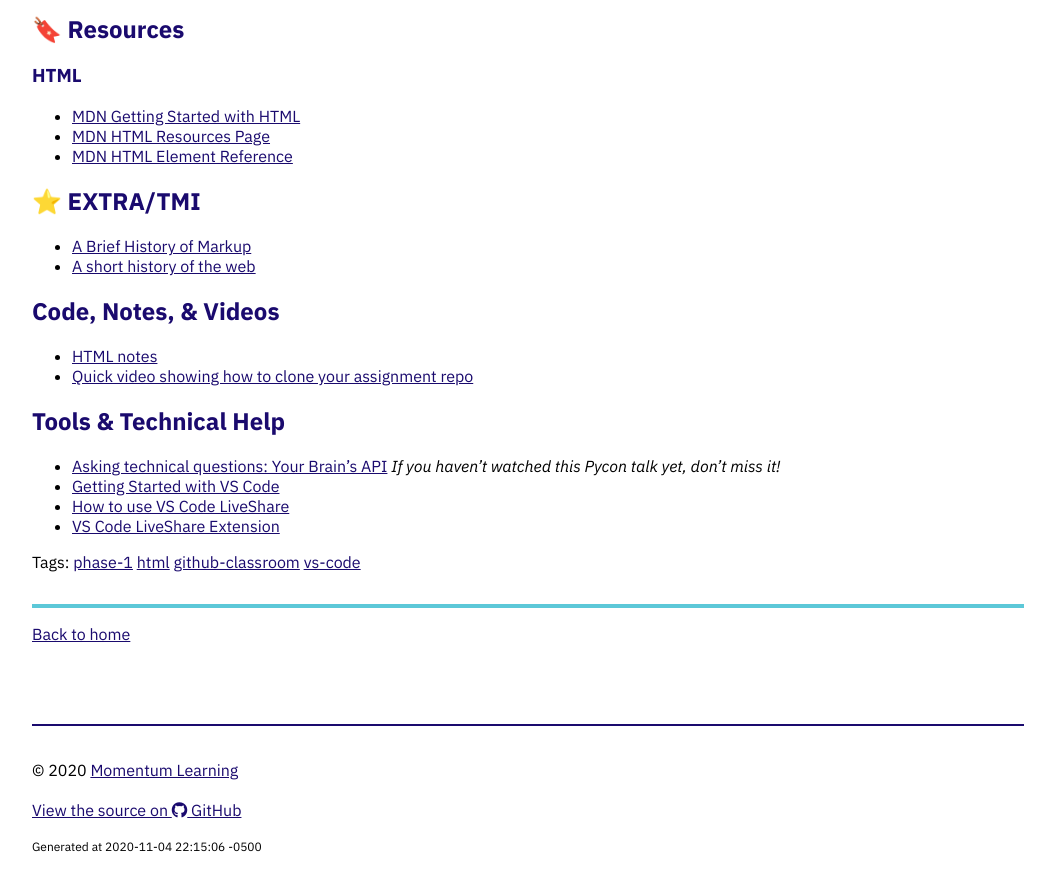
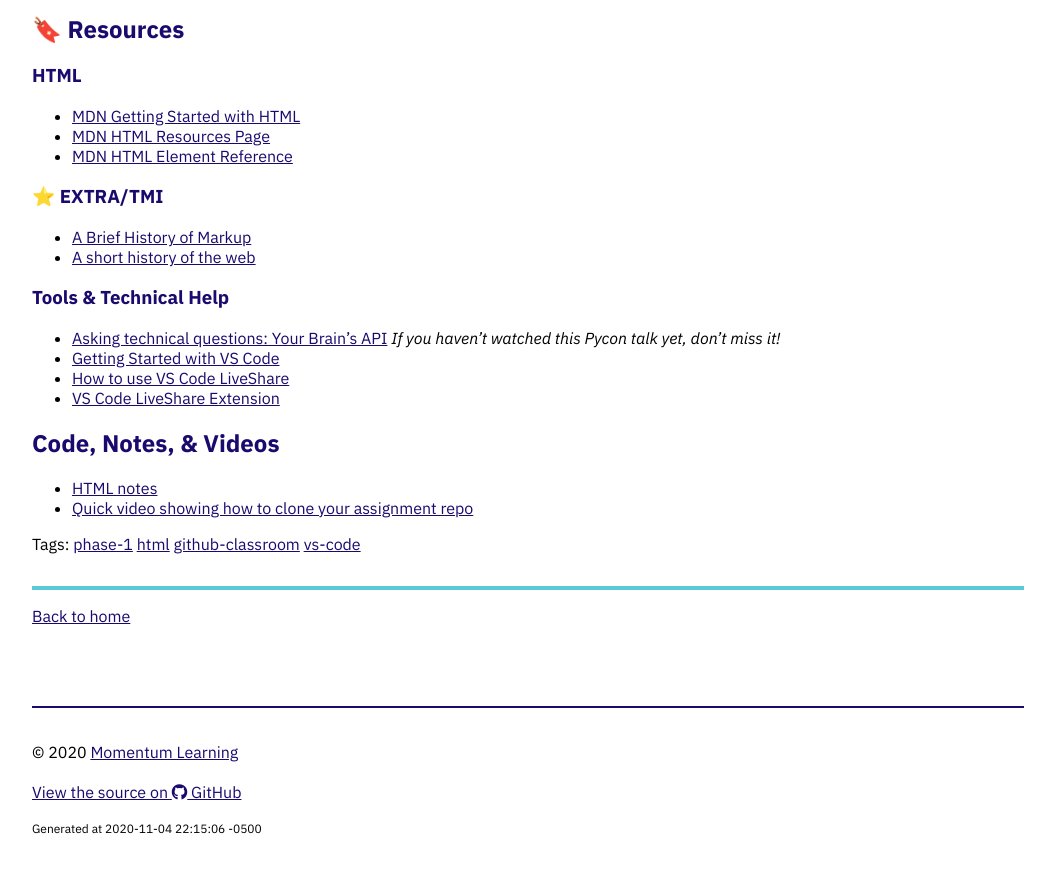
Before and after one commit to momentum-team-6/momentum-team-6.github.io, a Jekyll site: the page built from _posts/2020-11-04-html.md, in a window 1280 px wide and 900 px high, scrolled down 1328 px. Shown: the top 891 px of the window, without its empty margins (112-1167 px from the left). Built offline with Jekyll 4.4.1, drawn with Linux system fonts in a browser that asks for light colours; nearby versions of some CDN libraries.

Commit message:
Reorganize link sections

```diff
--- a/_posts/2020-11-04-html.md
+++ b/_posts/2020-11-04-html.md
@@ -40,19 +40,19 @@ See [Getting Started with VS Code](https://code.visualstudio.com/docs/introvideo
 - [MDN HTML Resources Page](https://developer.mozilla.org/en-US/docs/Web/HTML)
 - [MDN HTML Element Reference](https://developer.mozilla.org/en-US/docs/Web/HTML/Element)
 
-## ⭐ EXTRA/TMI
+### ⭐ EXTRA/TMI
 
 - [A Brief History of Markup](https://alistapart.com/article/a-brief-history-of-markup/)
 - [A short history of the web](https://docs.google.com/document/d/17lCHxlyLCVi8glSnkfwlIbs4oCLHEQTAIWEBxXOI1ko/edit)
+
+### Tools & Technical Help
+
+- [Asking technical questions: Your Brain's API](https://www.youtube.com/watch?v=hY14Er6JX2s) _If you haven't watched this Pycon talk yet, don't miss it!_
+- [Getting Started with VS Code](https://code.visualstudio.com/docs/introvideos/basics)
+- [How to use VS Code LiveShare](https://docs.microsoft.com/en-us/visualstudio/liveshare/use/vscode)
+- [VS Code LiveShare Extension](https://marketplace.visualstudio.com/items?itemName=MS-vsliveshare.vsliveshare-pack)
 
 ## Code, Notes, & Videos
 
 - [HTML notes](https://github.com/momentum-team-6/notes/blob/main/html.md)
 - [Quick video showing how to clone your assignment repo](https://www.loom.com/share/c7871fa5f80f4cbda3dbcce36db68dab)
-
-## Tools & Technical Help
-
-- [Asking technical questions: Your Brain's API](https://www.youtube.com/watch?v=hY14Er6JX2s) _If you haven't watched this Pycon talk yet, don't miss it!_
-- [Getting Started with VS Code](https://code.visualstudio.com/docs/introvideos/basics)
-- [How to use VS Code LiveShare](https://docs.microsoft.com/en-us/visualstudio/liveshare/use/vscode)
-- [VS Code LiveShare Extension](https://marketplace.visualstudio.com/items?itemName=MS-vsliveshare.vsliveshare-pack)
```
